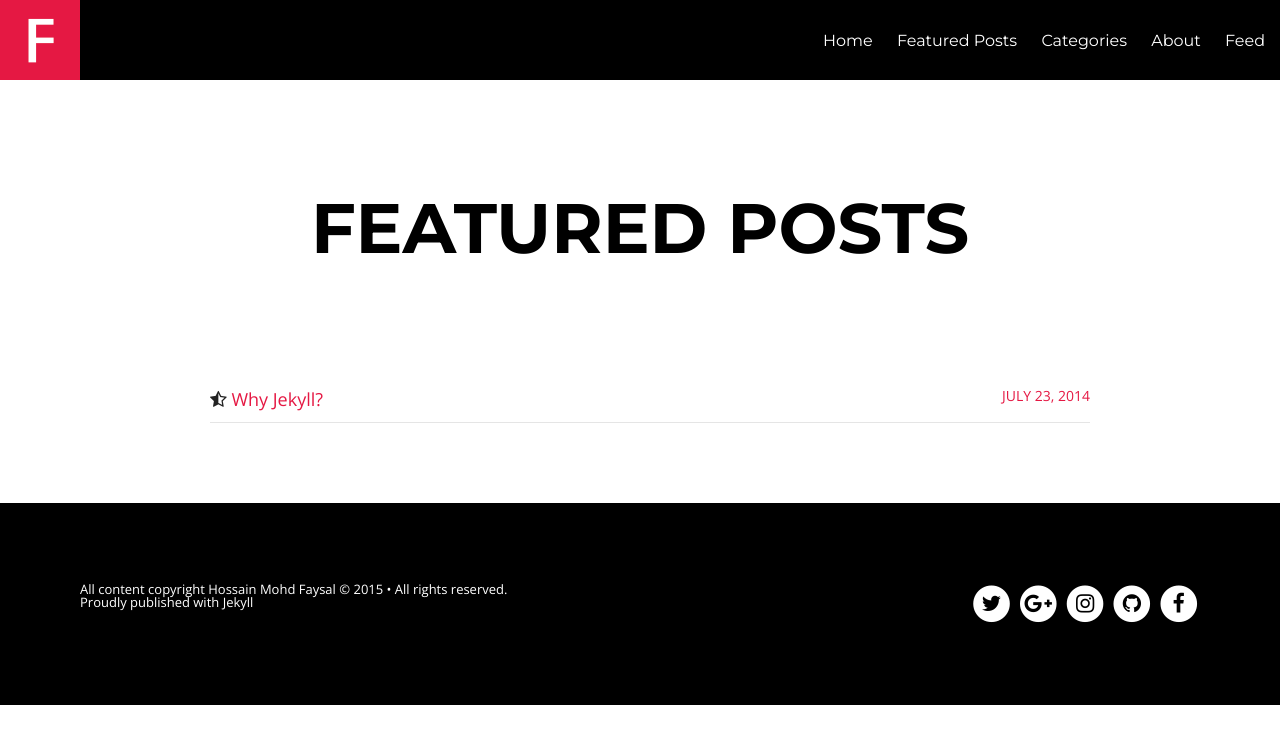
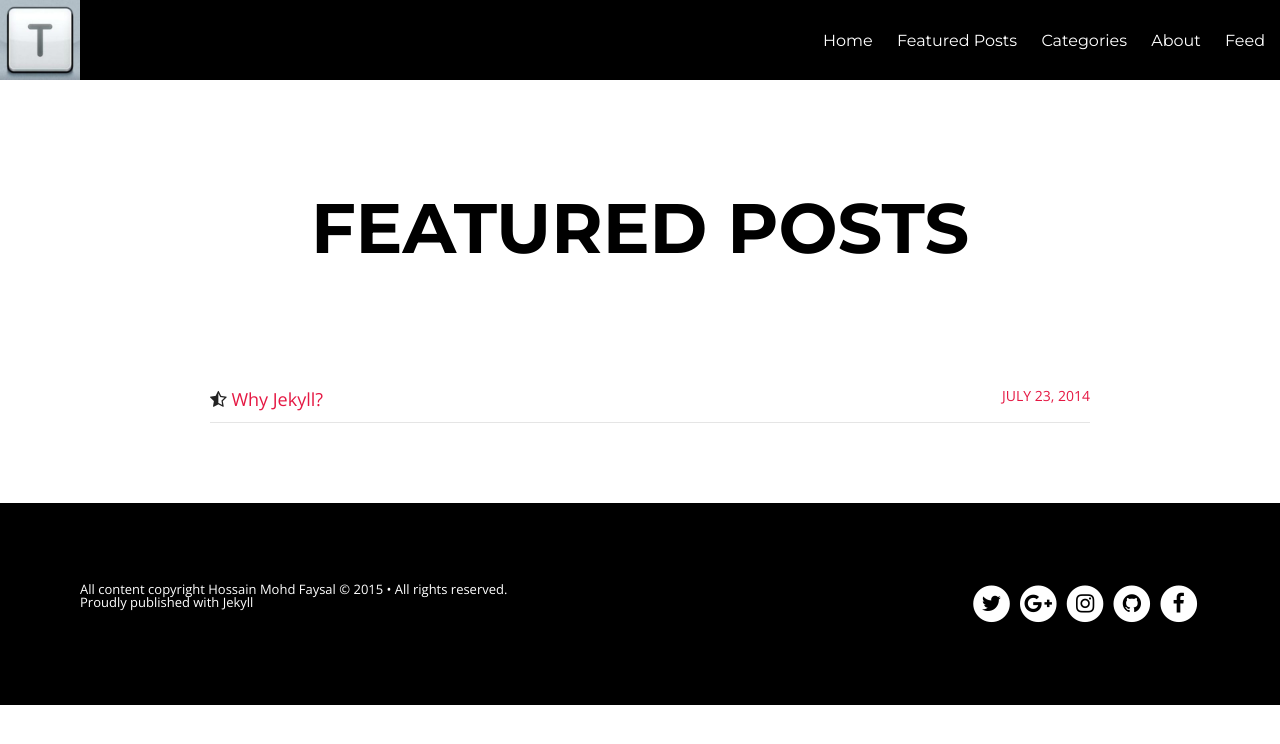
Before and after one commit to guocailee/guocailee.github.io, a Jekyll site: the page built from featured.html, in a window 1280 px wide. Shown: the top 744 px of the page. Built offline with Jekyll 4.4.1, drawn with Linux system fonts in a browser that asks for light colours; nearby versions of some CDN libraries.

Commit message:
change logo

```diff
--- a/_config.yml
+++ b/_config.yml
@@ -1,6 +1,6 @@
 title:            Notepad
 description:      "Blogging is fun"
-logo:             logo.png
+logo:             logo.jpeg
 disqus_shortname: hmfaysal
 share:            true
 dropcap:			true
```
Also changed, not shown: images/logo.jpeg (added), images/logo_back.png (renamed from images/logo.png).
